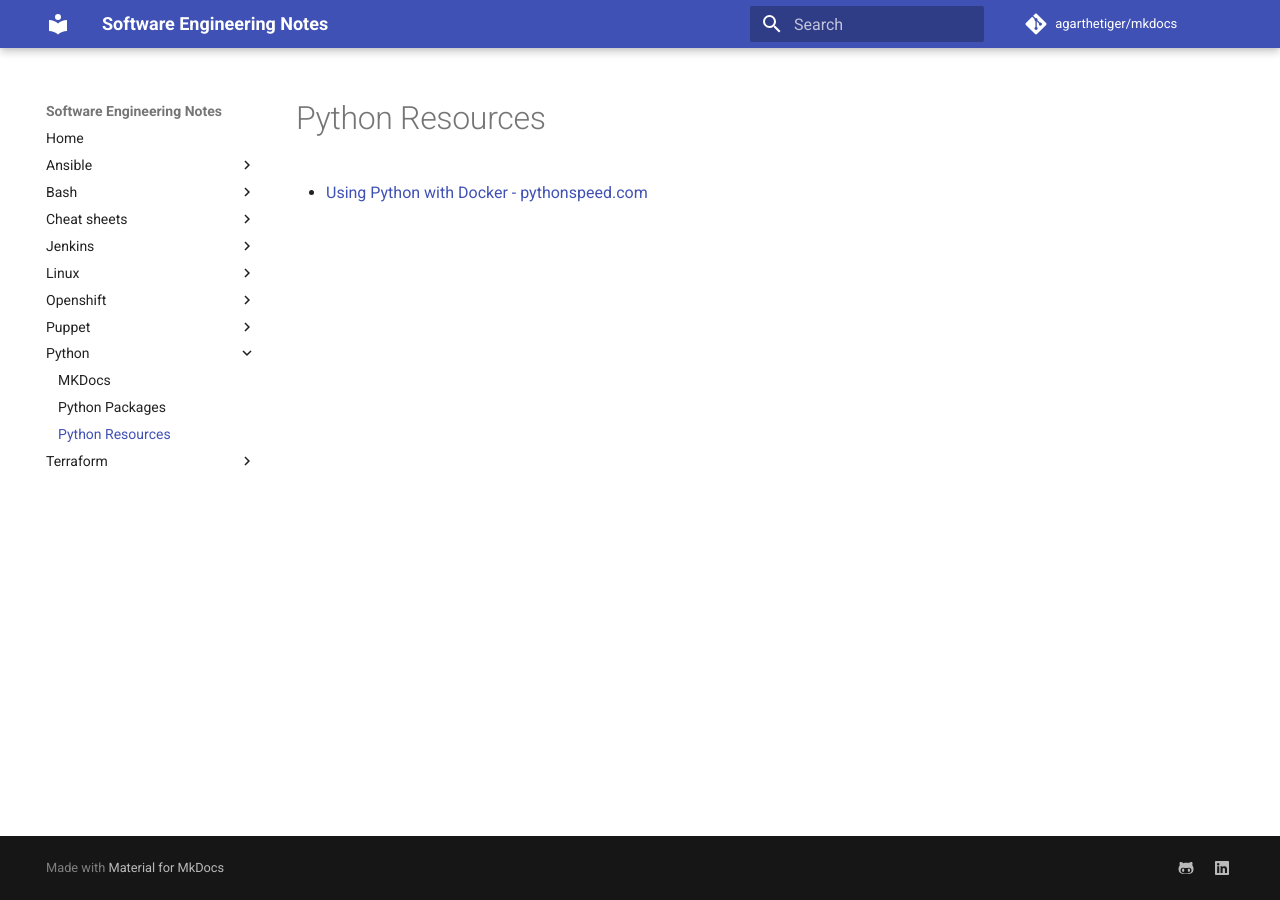
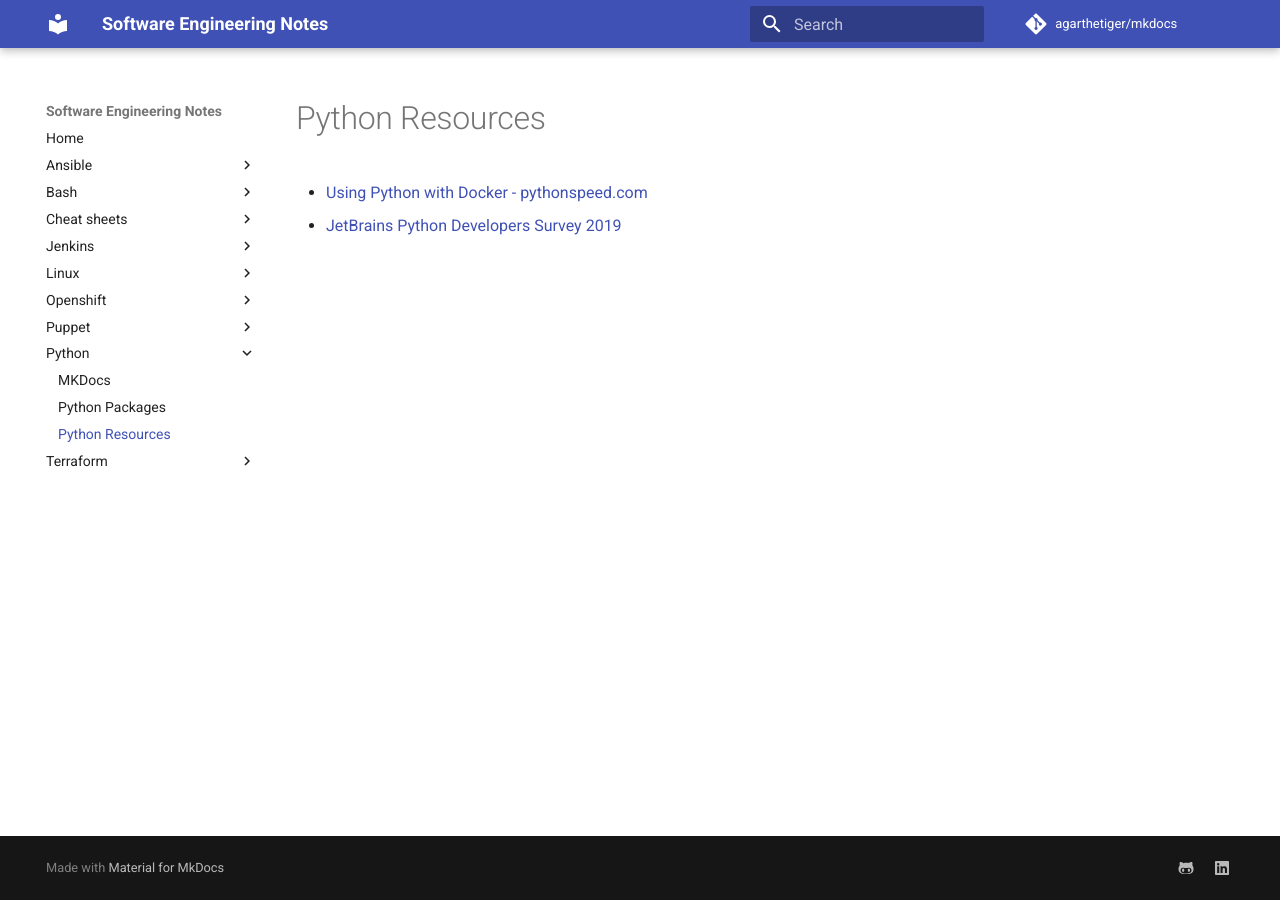
Before and after one commit to agarthetiger/mkdocs, an MkDocs documentation site: the page built from docs/python/resources.md, in a window 1280 px wide. Built offline with MkDocs 1.6.1 and Material for MkDocs 9.7.7, drawn with Linux system fonts in a browser that asks for light colours; comment, search, counter and statistics services are not loaded.

Commit message:
Update resources.md

```diff
--- a/docs/python/resources.md
+++ b/docs/python/resources.md
@@ -1,3 +1,4 @@
 # Python Resources
 
 * [Using Python with Docker - pythonspeed.com](https://pythonspeed.com/docker/)
+* [JetBrains Python Developers Survey 2019](https://www.jetbrains.com/lp/python-developers-survey-2019/)
```
